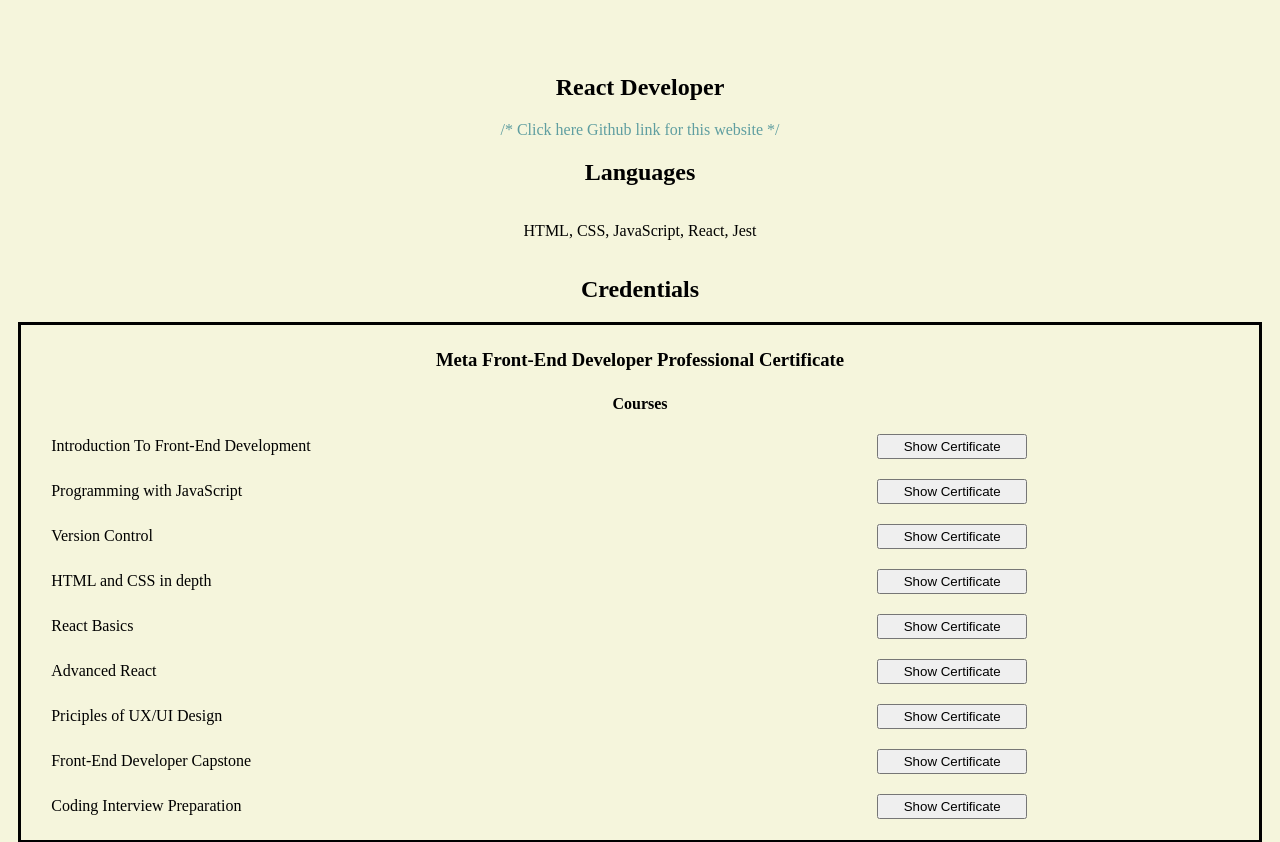
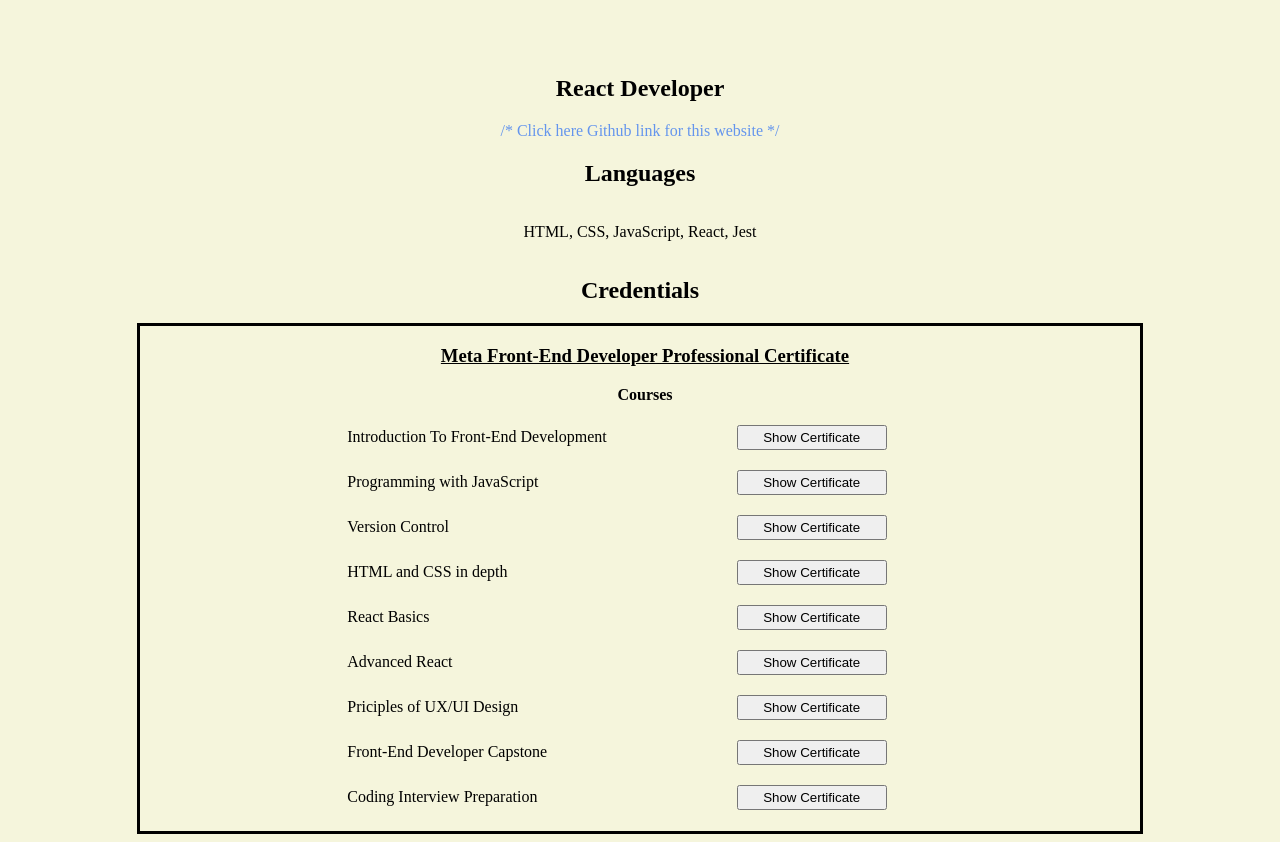
Before and after one commit to marktaddonio5/Personal-Website, a React (Create React App) app: page / in a window 1280 px wide. Shown: the part 800-1642 px from the top of the page. Built offline with nearby package versions, Linux system fonts and the light colour scheme.

Commit message:
more css work

```diff
--- a/src/App.css
+++ b/src/App.css
@@ -33,7 +33,7 @@
 }
 .containerBlack {
   background-color: black;
-  color: whitesmoke;
+  color: cadetblue;
   opacity: .7;
 }
 
@@ -73,6 +73,9 @@
   min-height: 100vh;
   width:100vw;
   padding-top: 7vh;
+  border-top: solid;
+  border-color: gray;
+  border-width: 1px;;
 }
 
 .projectsSection {
@@ -125,7 +128,7 @@
 
 a {
   text-decoration: none;
-  color: cadetblue
+  color:cornflowerblue
 }
 
 
@@ -133,9 +136,6 @@
   color:bisque
 }
 
-a:visited{
-  color:azure
-}
 
 
 /* Recipe Section Styling */
@@ -250,25 +250,28 @@
 /* Certifications */
 
 .credential {
-  display: inline-flex;
+  display: flex;
+  flex-wrap: wrap;
   flex-direction: column;
   place-items: center;
   border-style: solid;
   margin-left: 2vw;
   margin-right: 2vw;
-
+  margin-bottom:2vw;
+  max-width: 1000px;
+  width: 96vw;
 }
 
 .ulGrid{
   display: grid;
-  grid-template-columns: 1fr 1fr;
+  grid-template-columns: 1fr 2fr 2fr 1fr;
   column-gap: 20px;
   row-gap: 20px;
   grid-template-rows: repeat(18 fit-content);
-  max-width: 96vw;
-  width: 96vw;
   padding: 5px;
   align-items: center;
+  max-width: 1000px;
+  width: 96vw;
 }
 
 ul > {
@@ -285,17 +288,17 @@
 }
 
 .column1 {
-  grid-column-start: 1;
+  grid-column-start: 2;
   justify-self: left;
 }
 
 .column2{
-  grid-column-start: 2;
+  grid-column-start: 3;
   justify-self: center;
 }
 
 .columnSpan {
-  grid-column: span 2;
+  grid-column: span 4;
 }
 
 @keyframes certa {
--- a/src/components/CertsArticle.js
+++ b/src/components/CertsArticle.js
@@ -75,7 +75,7 @@
 
     return (
         <div className="credential">
-        <h3 style={{padding: "5px"}}>Meta Front-End Developer Professional Certificate</h3>
+        <h3 style={{textDecoration: "underline"}}>Meta Front-End Developer Professional Certificate</h3>
         <label for="courses">Courses</label>
         <ul className="ulGrid">
             {certs}
```
Also changed, not shown: src/components/Header.js (line endings or trailing spaces).
